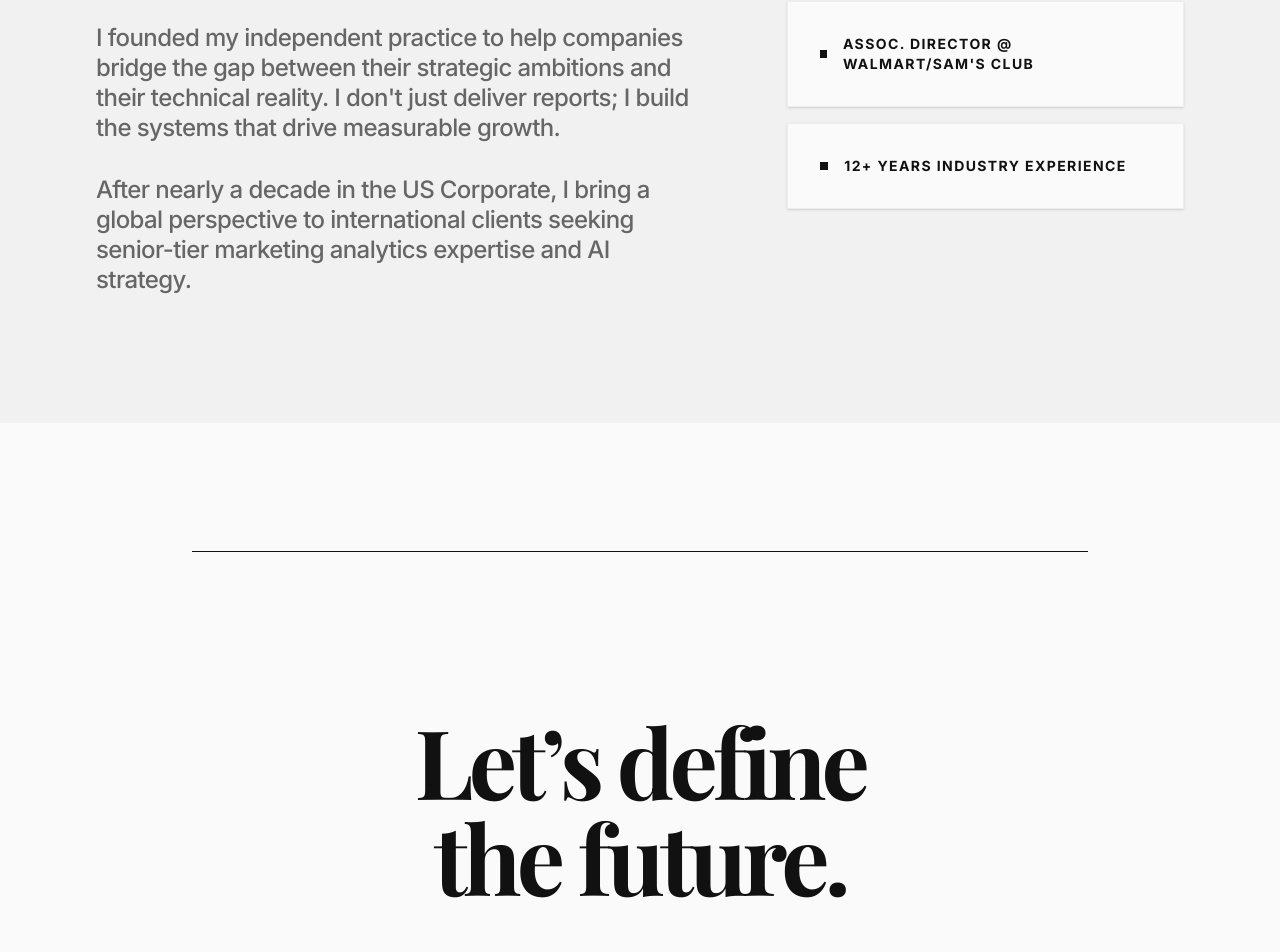
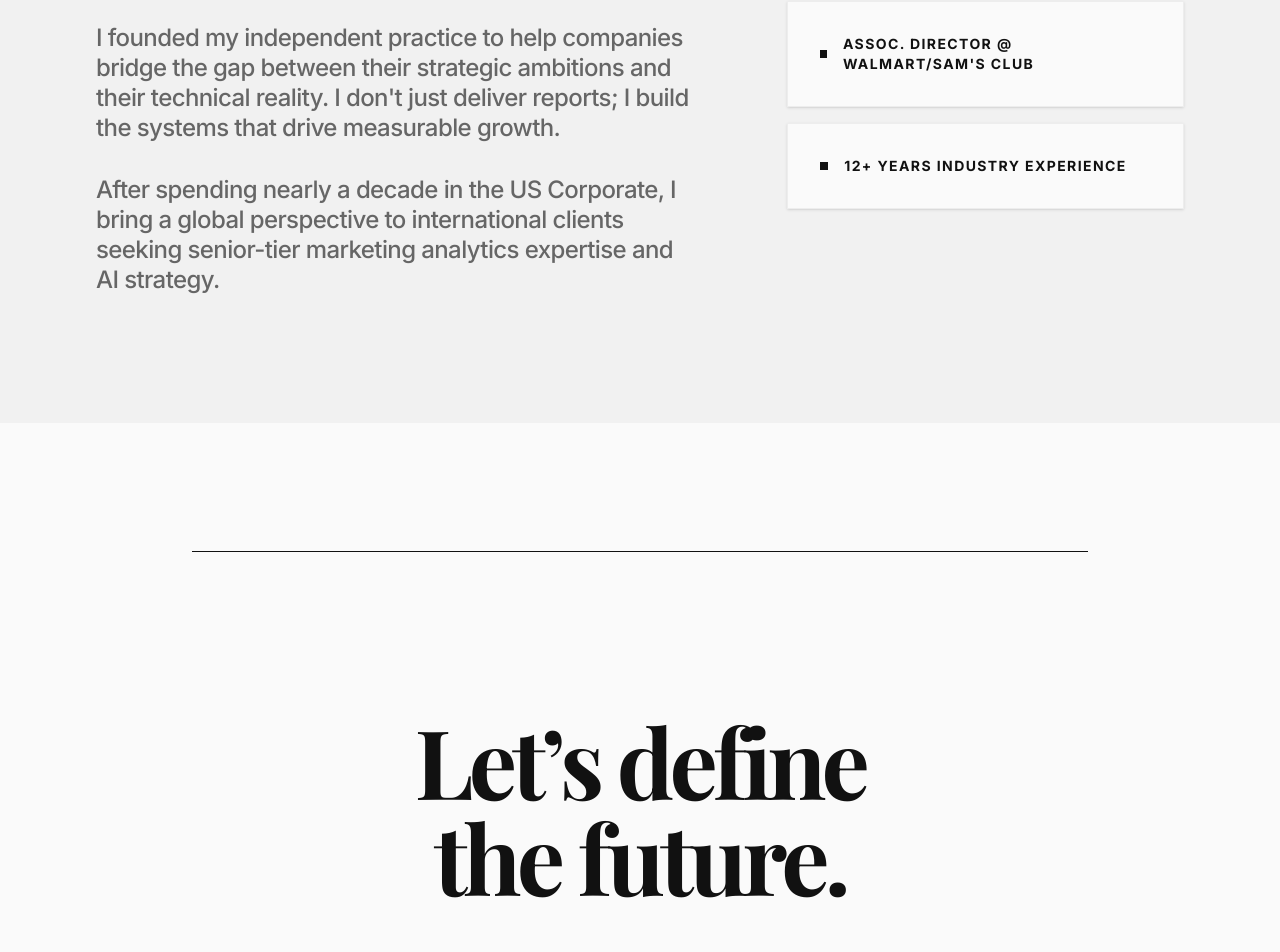
Before and after one commit to saumyasriv2511/my-portfolio-test, a Next.js app: page / in a window 1280 px wide. Shown: the part 4157-5109 px from the top of the page. Built offline with nearby package versions, Linux system fonts and the light colour scheme; a web font is replaced by a local one.

Commit message:
Update page.tsx

```diff
--- a/src/app/page.tsx
+++ b/src/app/page.tsx
@@ -195,7 +195,7 @@ export default function Home() {
                     I founded my independent practice to help companies bridge the gap between their strategic ambitions and their technical reality. I don't just deliver reports; I build the systems that drive measurable growth.
                   </p>
                   <p>
-                    After nearly a decade in the US Corporate, I bring a global perspective to international clients seeking senior-tier marketing analytics expertise and AI strategy.
+                    After spending nearly a decade in the US Corporate, I bring a global perspective to international clients seeking senior-tier marketing analytics expertise and AI strategy.
                   </p>
                 </div>
               </motion.div>
```
